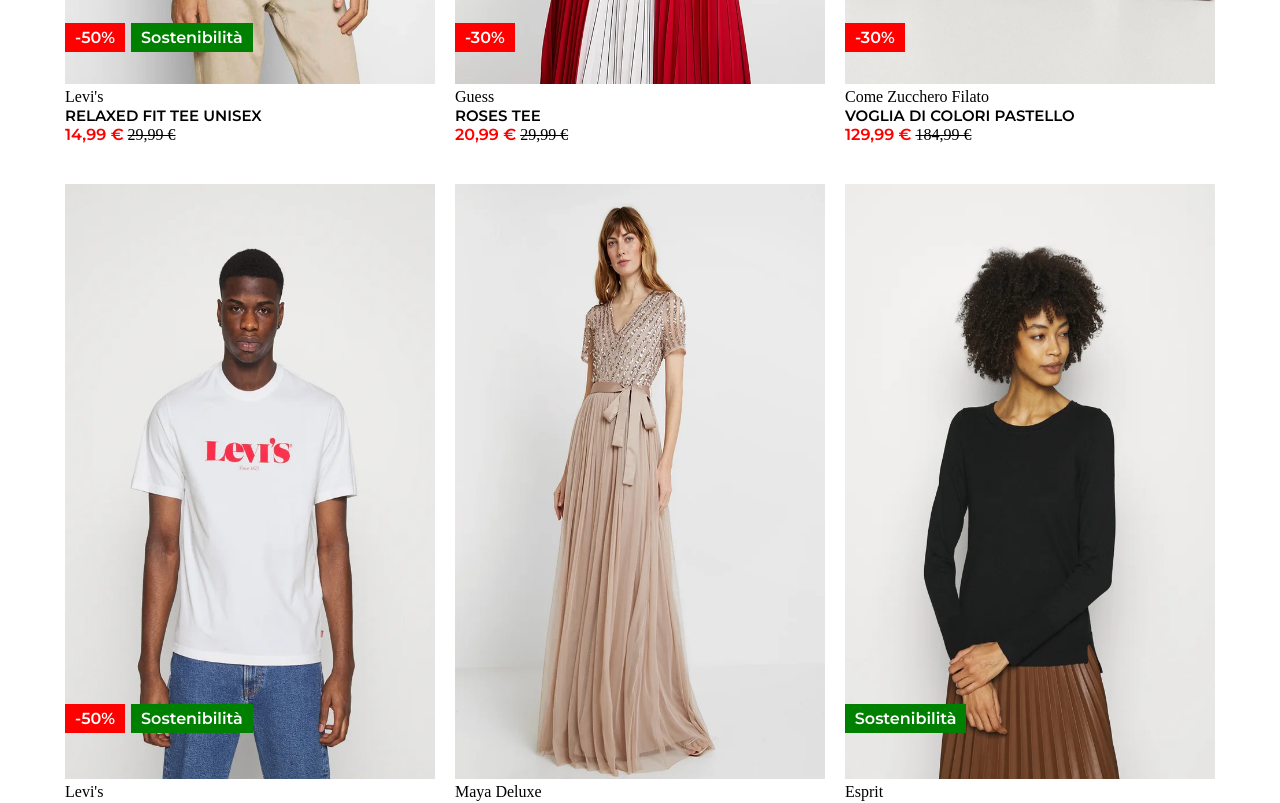
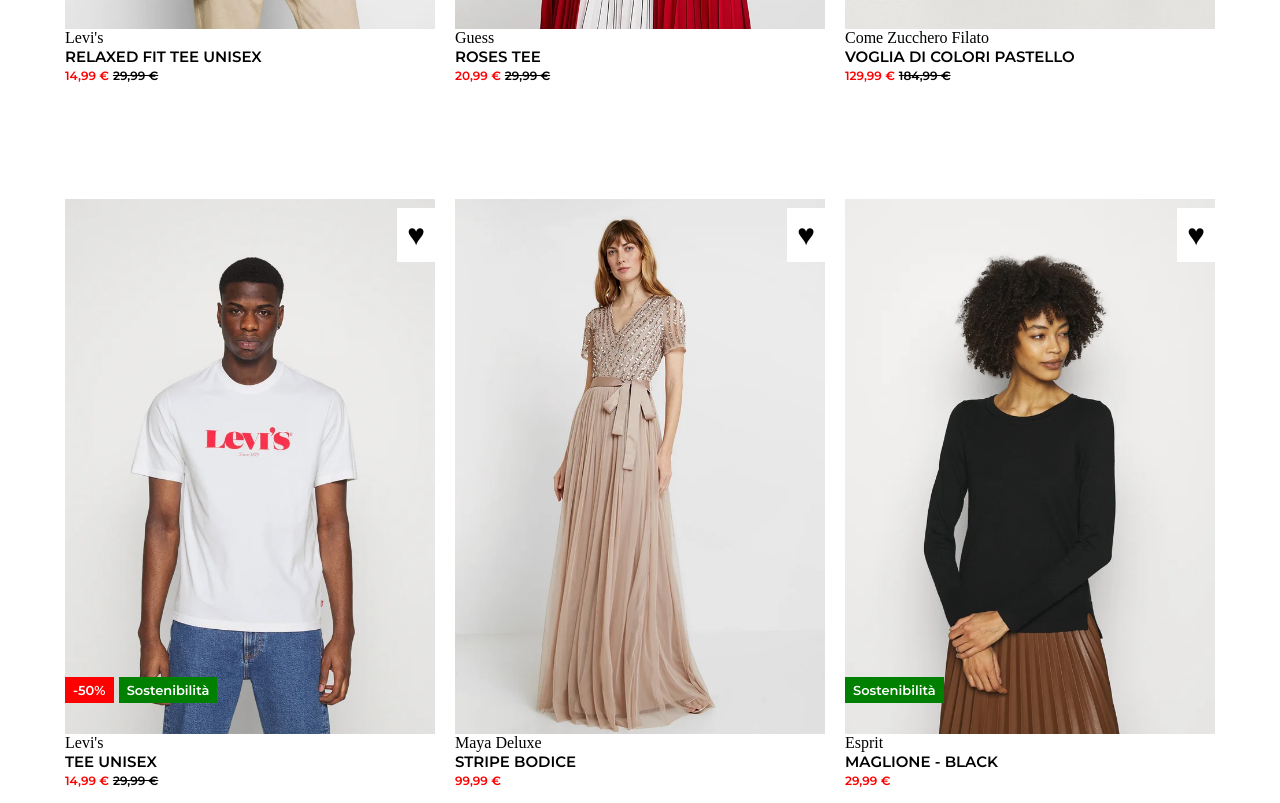
Before and after one commit to antoniogisondi/html-css-boolando, a plain HTML site: page index.html in a window 1280 px wide. Shown: the part 620-1423 px from the top of the page. Drawn offline with Linux system fonts and the light colour scheme.

Commit message:
[DOCS] Fine dell'esercizio

```diff
--- a/css/style.css
+++ b/css/style.css
@@ -2,11 +2,6 @@
     padding: 0;
     margin: 0;
     box-sizing: border-box;
-}
-
-.col-img{
-    width: 100%;
-    height: 100%;
 }
 
 /* HEADER STYLES */
@@ -17,12 +12,15 @@ header{
     justify-content: center;
     font-family: 'Montserrat', sans-serif;
     position: fixed;
-    position: relative;
+    top: 0;
+    left: 0;
+    right: 0;
+    z-index: 100;
 }
 
 .h-row{
-    width: calc(100% - 600px);
-    margin: 15px 300px;
+    width: calc(100% - 420px);
+    margin: 15px 210px;
     display: flex;
     flex-direction: row;
     align-items: center;
@@ -73,7 +71,7 @@ img{
 
 .col{
     width: calc(100% / 3 - 20px);
-    margin: 50px 10px;
+    margin: 115px 10px 0;
 }
 
 h3{
@@ -85,60 +83,105 @@ h3{
     color: red;
     font-weight: bold;
     font-family: 'Montserrat', sans-serif;
+    font-size: 12px;
 }
 
 .old-price{
+    font-family: 'Montserrat', sans-serif;
     text-decoration: line-through;
+    font-size: 12px;
 }
 
 .discount{
     font-family:'Montserrat', sans-serif ;
+    font-size: 13px;
     background-color: red;
     color: white;
     position: absolute;
-    padding: 5px 10px;
-    top: 42%;
+    padding: 5px 8px;
+    top: 80%;
 }
 
 .discount-2{
     font-family:'Montserrat', sans-serif ;
+    font-size: 13px;
     background-color: red;
     color: white;
     position: absolute;
-    padding: 5px 10px;
-    top: 91%;
+    padding: 5px 8px;
+    top: 81%;
 }
 
 .sustainability{
     font-family:'Montserrat', sans-serif ;
+    font-size: 13px;
     background-color: green;
     color: white;
     position: absolute;
-    padding: 5px 10px;
-    top: 42%;
-    left:6.5%;
+    padding: 5px 8px;
+    top: 80%;
+    left:14.5%;
 }
 
 .sustainability-2{
     font-family:'Montserrat', sans-serif ;
+    font-size: 13px;
     background-color: green;
     color: white;
     position: absolute;
-    padding: 5px 10px;
-    top: 91%;
-    left:6.5%;
+    padding: 5px 8px;
+    top: 81%;
+    left:14.5%;
 }
 
 .sustainability-3{
     font-family:'Montserrat', sans-serif ;
+    font-size: 13px;
     background-color: green;
     color: white;
     position: absolute;
-    padding: 5px 10px;
-    top: 91%;
-    left:67.5%;
+    padding: 5px 8px;
+    top: 81%;
+}
+
+.heart{
+    background-color: white;
+    position: absolute;
+    font-size: 30px;
+    padding: 10px;
+    top: 1.5%;
+    left: 89.8%;
 }
 /* END MAIN STYLES */
+/* HOVER STYLES */
+.img-card{
+    width: 100%;
+}
+
+.relative{
+    position: relative;
+}
+
+.col-img{
+    width: 100%;
+    height: 100%;
+    display: block;
+}
+
+.sub-img{
+    width: 100%;
+    height: 100%;
+    display: none;
+}
+
+.content:hover .sub-img{
+    display: block;
+}
+
+.content:hover .col-img{
+    display: none;
+}
+/* END HOVER STYLES */
 /* FOOTER STYLES */
 footer{
     background-color: rgba(26,26,26,255);;
@@ -149,8 +192,8 @@ footer{
 }
 
 .f-row{
-    width: calc(100% - 600px);
-    margin: 15px 300px;
+    width: calc(100% - 420px);
+    margin: 15px 210px;
     display: flex;
     flex-direction: row;
     align-content: center;
@@ -183,3 +226,4 @@ footer{
     color: white;
     padding-right: 30px;
 }
+/* END FOOTER STYLES */
--- a/index.html
+++ b/index.html
@@ -33,53 +33,81 @@
     <main>
         <div class="container">
             <div class="row">
-                <div class="col">
+                <div class="col relative">
+                    <div class="content">
+                        <label class="heart">&hearts;</label>
+                        <img class="col-img img-card" src="./img/1.webp" alt="img">
+                        <img class="sub-img img-card" src="./img/1b.webp" alt="img-hover">
                         <span class="discount">-50%</span>
                         <span class="sustainability">Sostenibilità</span>
-                    <img class="col-img" src="./img/1.webp" alt="img">
                         <span>Levi's</span>
                         <h3>RELAXED FIT TEE UNISEX</h3>
-                    <span class="price">14,99 &euro;</span> <span class="old-price">29,99 &euro;</span>
+                        <span class="price">14,99 &euro;</span>
+                        <span class="old-price">29,99 &euro;</span>
+                    </div>
                 </div>
 
-                <div class="col">
+                <div class="col relative">
+                    <div class="content">
+                        <img class="col-img img-card" src="./img/2.webp" alt="img">
+                        <img class="sub-img img-card" src="./img/2b.webp" alt="img-hover">
                         <span class="discount">-30%</span>
-                    <img class="col-img" src="./img/2.webp" alt="img">
+                        <label class="heart">&hearts;</label>
                         <span>Guess</span>
                         <h3>ROSES TEE</h3>
-                    <span class="price">20,99 &euro;</span> <span class="old-price">29,99 &euro;</span>
+                        <span class="price">20,99 &euro;</span>
+                        <span class="old-price">29,99 &euro;</span>
+                    </div>
                 </div>
 
-                <div class="col">
+                <div class="col relative">
+                    <div class="content">
+                        <img class="col-img img-card" src="./img/3.webp" alt="img">
+                        <img class="sub-img img-card" src="./img/3b.webp" alt="img-hover">
                         <span class="discount">-30%</span>
-                    <img class="col-img" src="./img/3.webp" alt="img">
+                        <label class="heart">&hearts;</label>
                         <span>Come Zucchero Filato</span>
                         <h3>VOGLIA DI COLORI PASTELLO</h3>
-                    <span class="price">129,99 &euro;</span> <span class="old-price">184,99 &euro;</span>
+                        <span class="price">129,99 &euro;</span>
+                        <span class="old-price">184,99 &euro;</span>
+                    </div>
                 </div>
 
-                <div class="col">
+                <div class="col relative">
+                    <div class="content">
+                        <img class="col-img img-card" src="./img/4.webp" alt="img">
+                        <img class="sub-img img-card" src="./img/4b.webp" alt="img-hover">
                         <span class="discount-2">-50%</span>
                         <span class="sustainability-2">Sostenibilità</span>
-                    <img class="col-img" src="./img/4.webp" alt="img">
+                        <label class="heart">&hearts;</label>
                         <span>Levi's</span>
                         <h3>TEE UNISEX</h3>
-                    <span class="price">14,99 &euro;</span> <span class="old-price">29,99 &euro;</span>
+                        <span class="price">14,99 &euro;</span>
+                        <span class="old-price">29,99 &euro;</span>
+                    </div>
                 </div>
 
-                <div class="col">
-                    <img class="col-img" src="./img/5.webp" alt="img">
+                <div class="col relative">
+                    <div class="content">
+                        <img class="col-img img-card" src="./img/5.webp" alt="img">
+                        <img class="sub-img img-card" src="./img/5b.webp" alt="img-hover">
+                        <label class="heart">&hearts;</label>
                         <span>Maya Deluxe</span>
                         <h3>STRIPE BODICE</h3>
                         <span class="price">99,99 &euro;</span>
                     </div>
+                </div>
 
-                <div class="col">
+                <div class="col relative">
+                    <div class="content">
+                        <img class="col-img img-card" src="./img/6.webp" alt="img">
+                        <img class="sub-img img-card" src="./img/6b.webp" alt="img-hover">
                         <span class="sustainability-3">Sostenibilità</span>
-                    <img class="col-img" src="./img/6.webp" alt="img">
+                        <label class="heart">&hearts;</label>
                         <span>Esprit</span>
                         <h3>MAGLIONE - BLACK</h3>
                         <span class="price">29,99 &euro;</span>
+                    </div>
                 </div>
 
             </div>
```
Also changed, not shown: img/1b.webp (added), img/2b.webp (added), img/3b.webp (added), img/4b.webp (added), img/5b.webp (added), img/6b.webp (added). Lines whose indentation alone changed are shown as unchanged.
